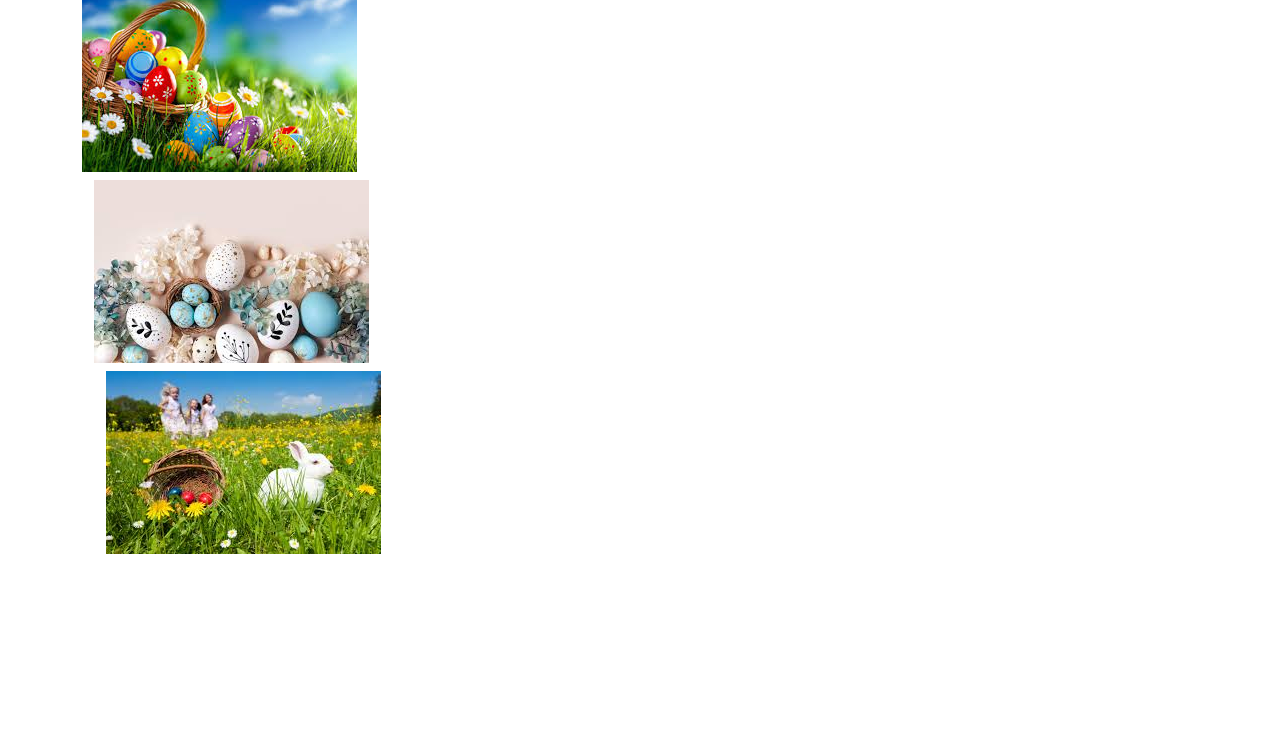
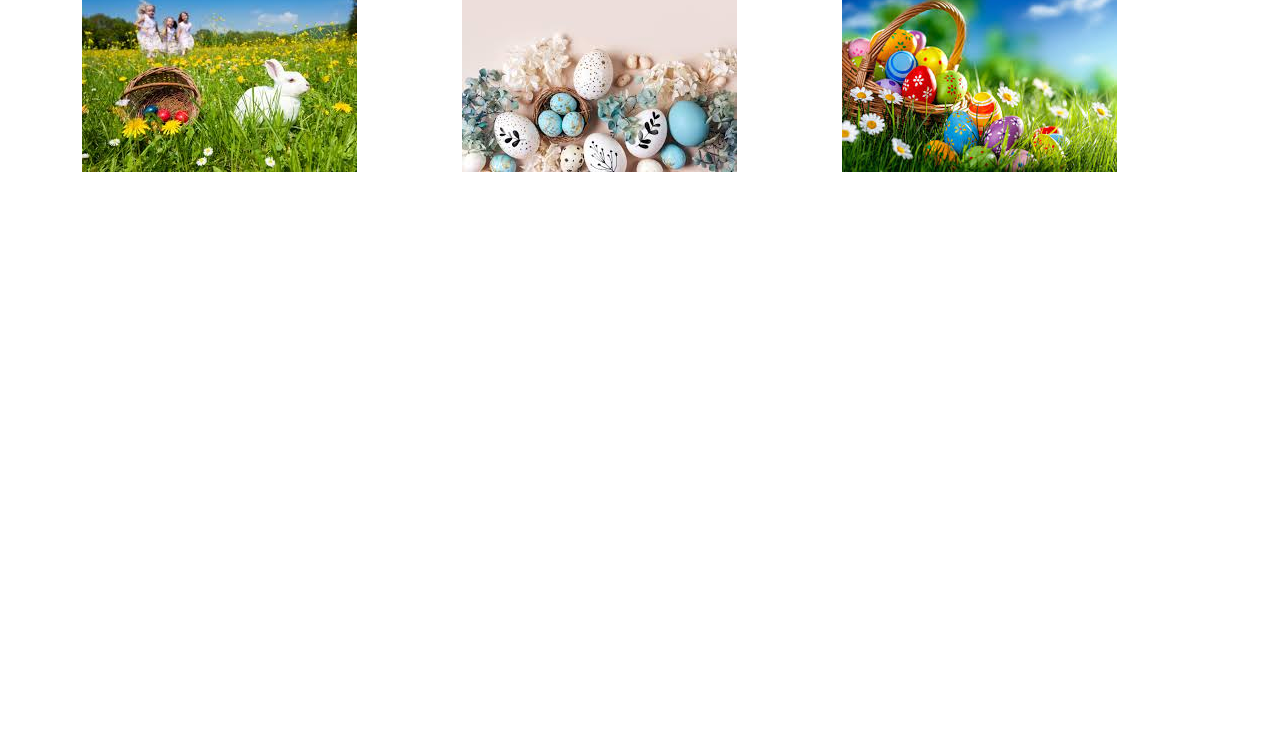
Before and after one commit to bbence78/n-v_tdolgozat03, a plain HTML site: page index.html in a window 1280 px wide. Shown: the part 67-800 px from the top of the page. Drawn offline with nearby package versions, Linux system fonts and the light colour scheme.

Commit message:
Megváltozott

```diff
--- a/index.html
+++ b/index.html
@@ -39,29 +39,20 @@
 
 
         <h1 class="text-success">Húsvét</h1>
-        <div class="container">
-            <div class="row">
-                <div class="col-md-4 mb-2">
-                        <img src="/letöltés.jpg" class="img-fluid" alt="Kép1">
-                    </div>
-                </div>
+                        <div class="container">
 
-                <div class="container">
-                    <div class="row">
-                        <div class="col-md-4 mb-2">
-                                <img src="/letöltés (2).jpg"   class="img-fluid" alt="Kép2">
+                            <div class="row">
+                              <div class="col-md-4 mb-2">
+                                <img src="/letöltés (1).jpg" class="img-fluid" alt="Easter Image 1">
+                              </div>
+                              <div class="col-md-4 mb-2">
+                                <img src="/letöltés (2).jpg" class="img-fluid" alt="Easter Image 2">
+                              </div>
+                              <div class="col-md-4 mb-2">
+                                <img src="/letöltés.jpg" class="img-fluid" alt="Easter Image 3">
+                              </div>
                             </div>
-                        </div>
-
-
-                <div class="container">
-                    <div class="row">
-                        <div class="col-md-4 mb-2">
-                                <img src="/letöltés (1).jpg" class="img-fluid" alt="Kép3">
-                            </div>
-                        </div>
-
-
+                          </div>
 
     </body>
 </html>
```
